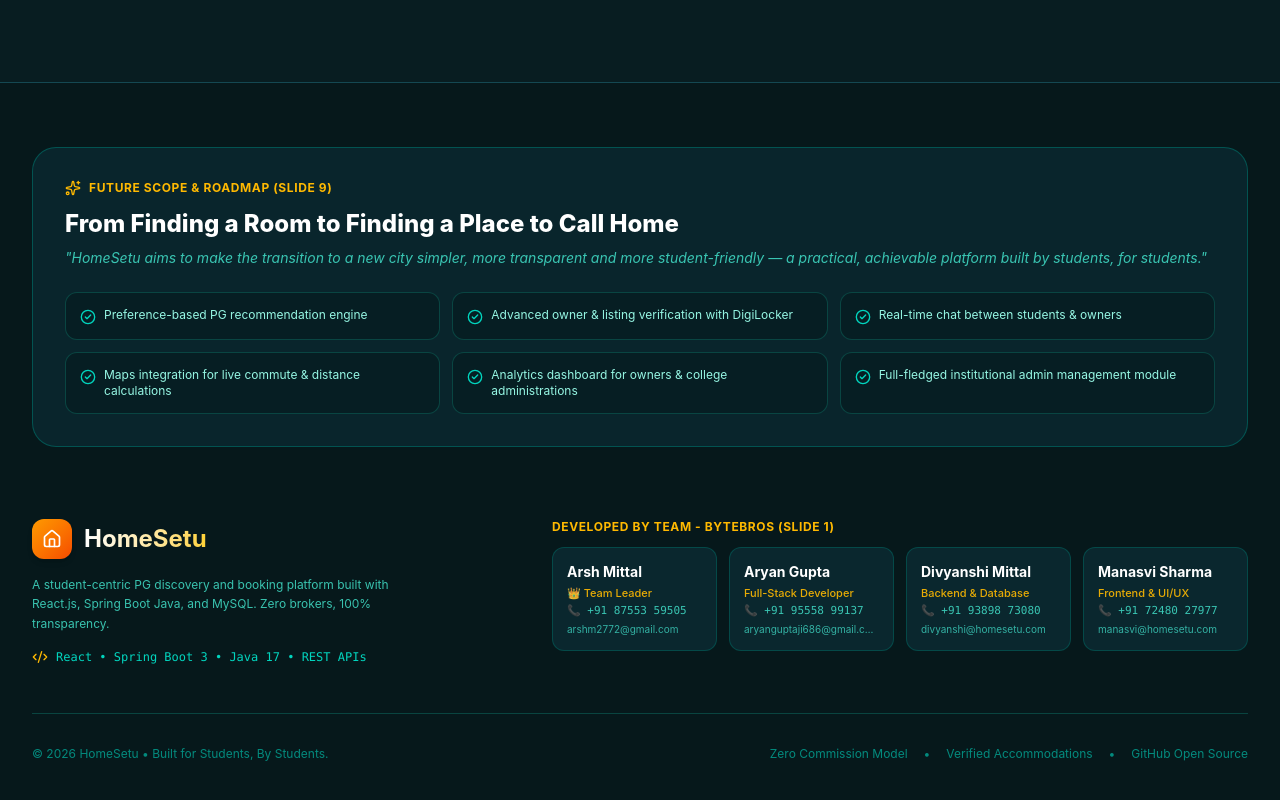
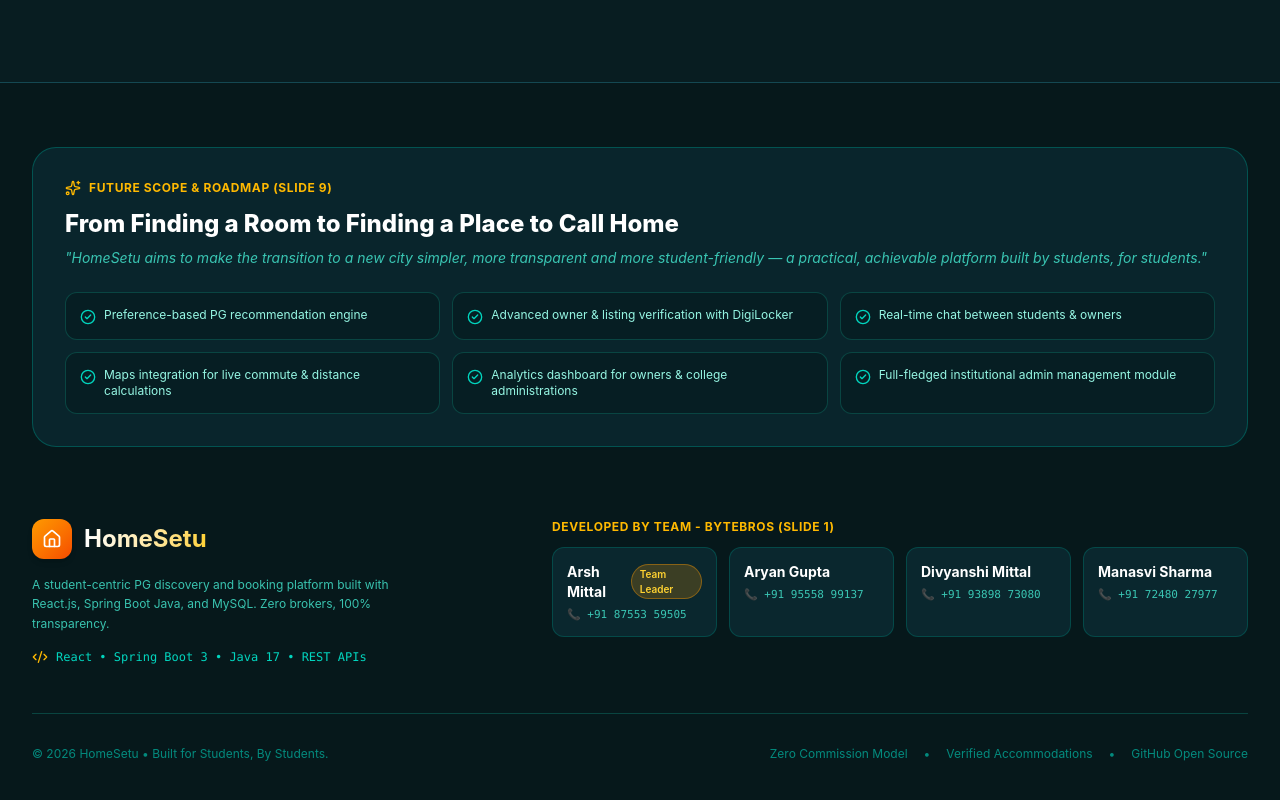
Before and after one commit to aryangupta42/homesetu, a React app in the folder frontend/: page / in a window 1280 px wide. Shown: the part 1454-2254 px from the top of the page. Built offline with nearby package versions, Linux system fonts and the light colour scheme; no server answers; the HTML template or start-up script is replaced by a standard one.

Commit message:
docs: list team members by name with Arsh Mittal as Team Leader without individual roles

```diff
--- a/frontend/src/components/Footer.jsx
+++ b/frontend/src/components/Footer.jsx
@@ -3,10 +3,10 @@ import { Home, Heart, Mail, Shield, CheckCircle2, Sparkles, MapPin, Code2 } from
 
 export default function Footer() {
   const teamMembers = [
-    { name: "Arsh Mittal", role: "👑 Team Leader", phone: "+91 87553 59505", email: "arshm2772@gmail.com" },
-    { name: "Aryan Gupta", role: "Full-Stack Developer", phone: "+91 95558 99137", email: "aryanguptaji686@gmail.com" },
-    { name: "Divyanshi Mittal", role: "Backend & Database", phone: "+91 93898 73080", email: "divyanshi@homesetu.com" },
-    { name: "Manasvi Sharma", role: "Frontend & UI/UX", phone: "+91 72480 27977", email: "manasvi@homesetu.com" }
+    { name: "Arsh Mittal", isLeader: true, phone: "+91 87553 59505" },
+    { name: "Aryan Gupta", isLeader: false, phone: "+91 95558 99137" },
+    { name: "Divyanshi Mittal", isLeader: false, phone: "+91 93898 73080" },
+    { name: "Manasvi Sharma", isLeader: false, phone: "+91 72480 27977" }
   ];
 
   const futureScopeItems = [
@@ -72,17 +72,16 @@ export default function Footer() {
             </span>
             <div className="grid grid-cols-1 sm:grid-cols-2 lg:grid-cols-4 gap-3">
               {teamMembers.map((m, i) => (
-                <div key={i} className="p-3.5 rounded-xl bg-[#0a272e] border border-teal-800/60 text-xs space-y-1">
+                <div key={i} className="p-3.5 rounded-xl bg-[#0a272e] border border-teal-800/60 text-xs space-y-1.5">
                   <div className="font-bold text-white text-sm flex items-center justify-between">
                     <span>{m.name}</span>
+                    {m.isLeader && (
+                      <span className="text-[10px] px-2 py-0.5 rounded-full bg-amber-500/20 text-amber-300 border border-amber-500/40 font-semibold">
+                        Team Leader
+                      </span>
+                    )}
                   </div>
-                  <div className="text-[11px] text-amber-400/90 font-medium">{m.role}</div>
                   <div className="text-[11px] text-teal-300/80 font-mono">📞 {m.phone}</div>
-                  {m.email && (
-                    <a href={`mailto:${m.email}`} className="text-[10px] text-teal-300/70 hover:text-white truncate block">
-                      {m.email}
-                    </a>
-                  )}
                 </div>
               ))}
             </div>
```
Also changed, not shown: 1 other file (tests, documents, lock files or other folders).
